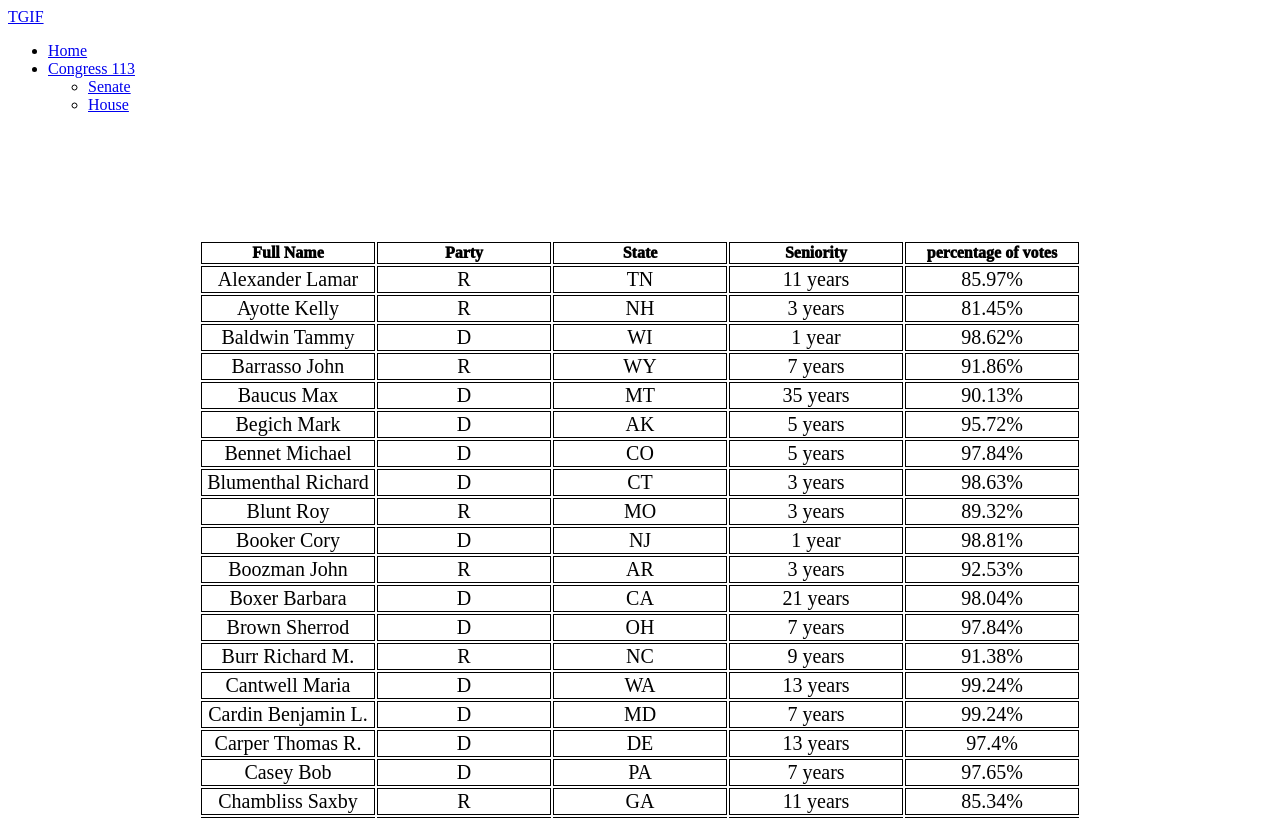
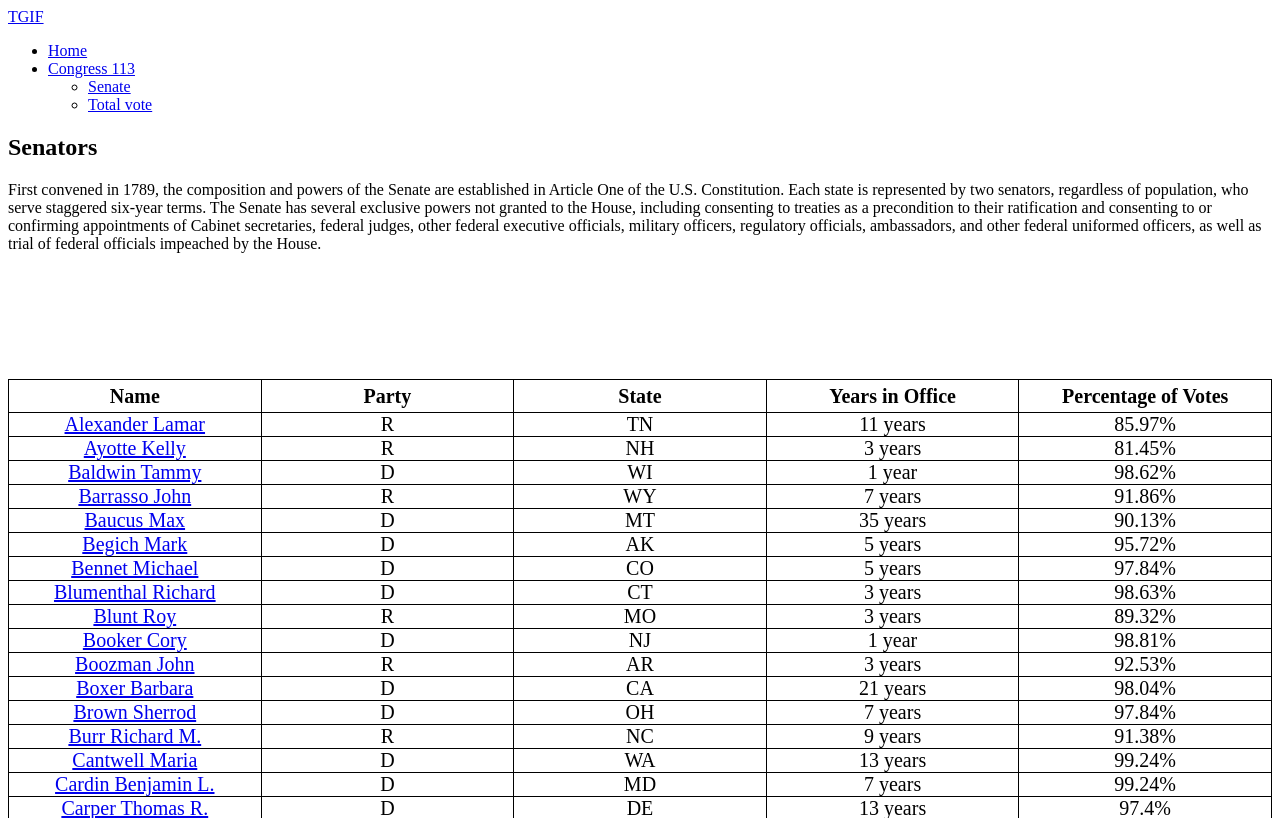
Before and after one commit to aryaludianto/TGIF-task, a website: page senate-data.html in a window 1280 px wide. Shown: the top 818 px of the page. Drawn offline with nearby package versions, Linux system fonts and the light colour scheme.

Commit message:
adding header and link to names, plan of attack task 6 done

```diff
--- a/senate-data.html
+++ b/senate-data.html
@@ -3,7 +3,6 @@
   <head>
     <link rel="stylesheet" href="./style/main.css">
     <script src="https://ajax.googleapis.com/ajax/libs/jquery/3.4.0/jquery.min.js"></script>
-
   </head>
 
   <body>
@@ -18,130 +17,33 @@
             <a href="#">Congress 113</a>
             <ul >
               <li><a href="#">Senate</a></li>
-                <li><a href="#">House</a></li>
+              <li><a href="#">Total vote</a></li>
             </ul>
           </li>
         </ul>
       </div>
     </nav>
 
-
     <header>
       <div>
       </div>
     </header>
-
-      <div class="main-conten">
-
+    <div class="main-content">
+        <h2>Senators</h2>
+        <p>First convened in 1789, the composition and powers of the Senate are established in Article One of the U.S. Constitution. Each state is represented by two senators, regardless of population, who serve staggered six-year terms. The Senate has several exclusive powers not granted to the House, including consenting to treaties as a precondition to their ratification and consenting to or confirming appointments of Cabinet secretaries, federal judges, other federal executive officials, military officers, regulatory officials, ambassadors, and other federal uniformed officers, as well as trial of federal officials impeached by the House.</p>
       <table id="senate-data">
         <tr>
-              <th>Full Name</th>
+          <th>Name</th>
           <th>Party</th>
           <th>State</th>
-              <th>Seniority</th>
-              <th>percentage of votes</th>
+          <th>Years in Office</th>
+          <th>Percentage of Votes</th>
         </tr>
       </table>
 
-
-        <pre id="senate-data-pre">
-
-        </pre>
-
-
-
-
-
     </div>
-
-
-
-
-
-
-
-
-
-
-
-
-        <!-- Table container
-        <div>
-          <h2>Senators</h2>
-          <p>First convened in 1789, the composition and powers of the Senate are established in Article One of the U.S. Constitution. Each state is represented by two senators, regardless of population, who serve staggered six-year terms. The Senate has several exclusive powers not granted to the House, including consenting to treaties as a precondition to their ratification and consenting to or confirming appointments of Cabinet secretaries, federal judges, other federal executive officials, military officers, regulatory officials, ambassadors, and other federal uniformed officers, as well as trial of federal officials impeached by the House.</p>
-    	    <table>
-            <thead>
-              <tr>
-                <th>Members</th>
-                <th>First name</th>
-                <th>Middle name</th>
-                <th>Last name</th>
-                <th>Party</th>
-                <th>Total votes</th>
-              </tr>
-            </thead>
-            <tbody>
-                <tr>
-                    <td>1</td>
-                    <td>Lamar</td>
-                    <td></td>
-                    <td>Alexander</td>
-                    <td>R</td>
-                    <td>657</td>
-                </tr>
-                <tr>
-                    <td>2</td>
-                    <td>Kelly</td>
-                    <td>null</td>
-                    <td>Ayotte</td>
-                    <td>R</td>
-                    <td>657</td>
-                </tr>
-                <tr>
-                    <td>3</td>
-                    <td>Roy</td>
-                    <td></td>
-                    <td>Blunt</td>
-                    <td>R</td>
-                    <td>657</td>
-                </tr>
-                <tr>
-                    <td>4</td>
-                    <td>Barbara</td>
-                    <td>null</td>
-                    <td>Boxer</td>
-                    <td>D</td>
-                    <td>657</td>
-                </tr>
-                <tr>
-                    <td>5</td>
-                    <td>Sherrod</td>
-                    <td></td>
-                    <td>Brown</td>
-                    <td>D</td>
-                    <td>657</td>
-                </tr>
-                <tr>
-                    <td>6</td>
-                    <td>Richard</td>
-                    <td>M.</td>
-                    <td>Burr</td>
-                    <td>R</td>
-                    <td>657</td>
-                </tr>
-                <tr>
-                    <td>7</td>
-                    <td>Tammy</td>
-                    <td>null</td>
-                    <td>Baldwin</td>
-                    <td>D</td>
-                    <td>657</td>
-                </tr>
-            </tbody>
-            </table>
-      </div>     -->
-
-
+    <div class="footer">
+    </div>
     <script src="./data/main.js"></script>
     <script src="./data/pro-congress-113-senate.js"></script>
   </body>
--- a/style/main.css
+++ b/style/main.css
@@ -1,21 +1,30 @@
+#senate-data{
+  border-collapse: collapse;
+  width: 100%;
+}
+
 
 
 td {
   width: auto;
   height: 10px;
   border: 1px solid black;
-  padding: 1px;
+  padding: 0;
   font-size: 20px;
   text-align: center;
+  border-spacing: 0;
 }
 
 th{
-  width: 170px;
-  height: 10px;
+  width: 200px;
+  height: 30px;
   border: 1px solid black;
   padding: 1px;
   text-align: center;
-  font-weight: 1000;
+  font-size: 20px;
+  font-weight: 600;
+  margin: 0%;
+
 }
 
 
```
Also changed, not shown: data/pro-congress-113-senate.js. Lines whose indentation alone changed are shown as unchanged.
